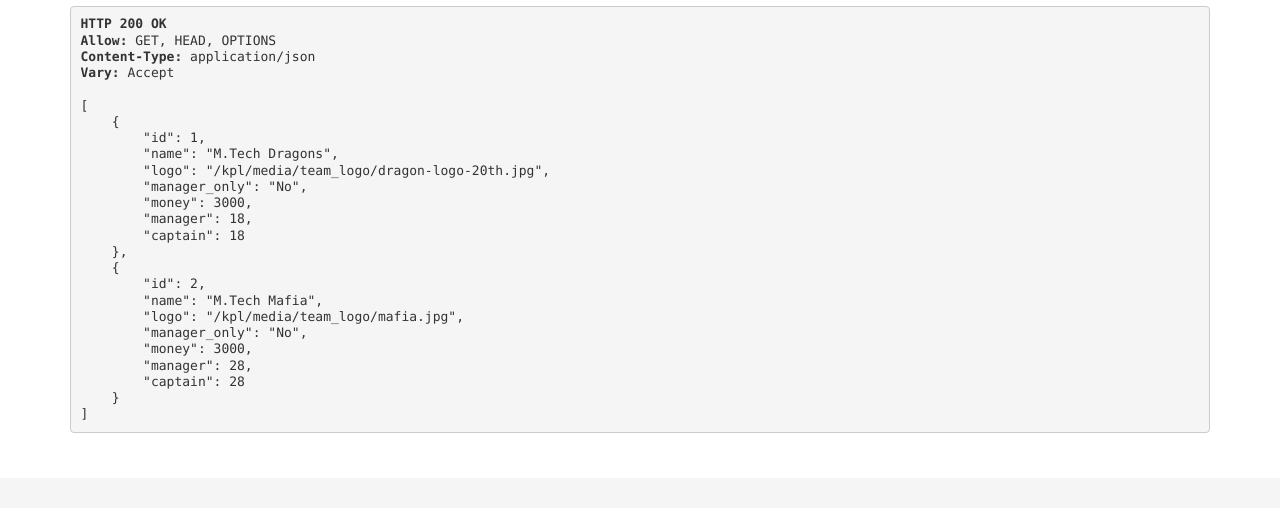
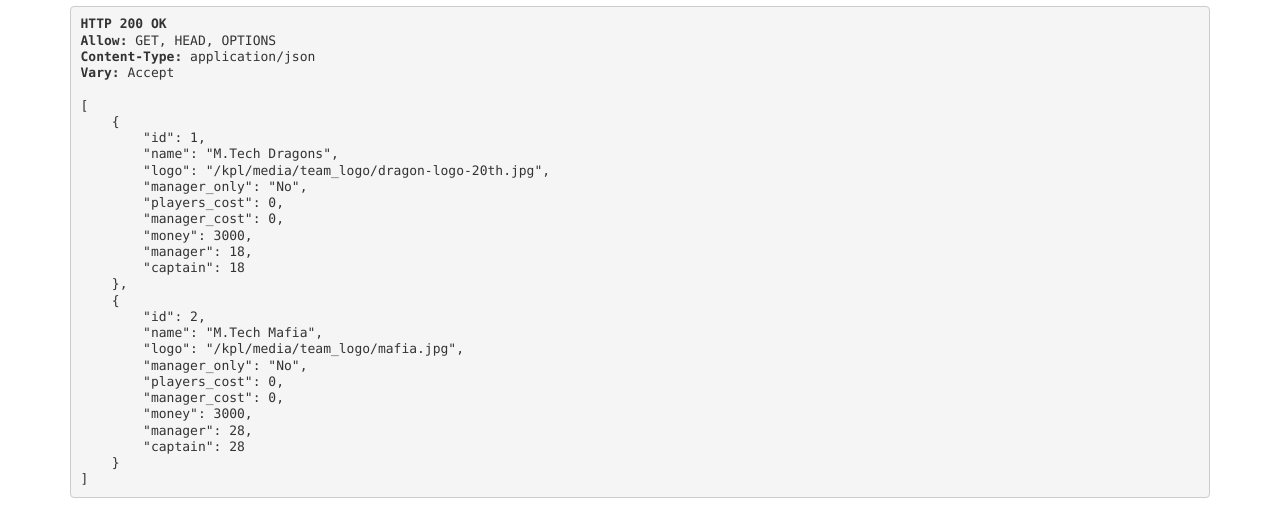
Before and after one commit to raj231992/kpl, a Django app: page /kpl/auction/team_money/ in a window 1280 px wide. Shown: the part 322-830 px from the top of the page. Before the commit the page ends 755 px from the top, so only its background shows below. Run offline with Django 3.2, Linux system fonts and the light colour scheme; data comes from the database, SQL or seed files in the repository; both versions use the stored data as it was after the commit; some libraries are stand-ins or nearby versions.

Commit message:
latest entires

```diff
--- a/auctions/urls.py
+++ b/auctions/urls.py
@@ -1,7 +1,7 @@
 from django.conf.urls import url
 from .views import (Current_Player_Data,Auction,Unsold_Player_Data,Refresh_Player_Data,
                     Sold_Player_Data,Team_Money,Top_Sold_Player_Data,Start_Auction,
-                    Skip_Player,)
+                    Skip_Player,Sell_Player)
 urlpatterns = [
     url(r'^current_player/$', Current_Player_Data.as_view()),
     url(r'^unsold_players/$', Unsold_Player_Data.as_view()),
@@ -11,5 +11,6 @@ urlpatterns = [
     url(r'^team_money/$', Team_Money.as_view()),
     url(r'^start_auction/$', Start_Auction.as_view()),
     url(r'^skip_player/$', Skip_Player.as_view()),
+    url(r'^sell_player/$', Sell_Player.as_view()),
     url(r'^$', Auction.as_view()),
 ]
--- a/auctions/views.py
+++ b/auctions/views.py
@@ -23,26 +23,39 @@ class Auction(View):
         return render(request,"auction.html",context)
 class Start_Auction(View):
     def get(self,request):
-        players = Player.objects.filter(auction_status='pending',pool='A').exclude(gender='Female')
-        tot = len(players)
-        player = players[random.randint(0,tot-1)]
-        current_player = Current_Player(current_player=player)
-        current_player.save()
-        refresh = Refresh_Data.objects.get(id=1)
-        if refresh.refresh == '0':
-            refresh.refresh = '1'
-        else:
-            refresh.refresh = '0'
-        refresh.save()
+        if request.user.username =='raj':
+            players = Player.objects.all()
+            for player in players:
+                player.auction_status = 'pending'
+                player.save()
+            teams = Team.objects.all()
+            for team in teams:
+                team.players_cost = 0
+                team.manager_cost = 0
+                team.money = 3000
+                team.save()
+            players = Player.objects.filter(auction_status='pending',pool='A').exclude(gender='Female').exclude(manager='Yes')
+            tot = len(players)
+            player = players[random.randint(0,tot-1)]
+            Sold_Player.objects.all().delete()
+            Current_Player.objects.all().delete()
+            current_player = Current_Player(current_player=player)
+            current_player.save()
+            refresh = Refresh_Data.objects.get(id=1)
+            if refresh.refresh == '0':
+                refresh.refresh = '1'
+            else:
+                refresh.refresh = '0'
+            refresh.save()
         return HttpResponseRedirect('/kpl/auction/')
 class Skip_Player(View):
     def get(self, request):
-        players = Player.objects.filter(auction_status='pending', pool='A').exclude(gender='Female')
+        players = Player.objects.filter(auction_status='pending', pool='A').exclude(gender='Female').exclude(manager='Yes')
         tot = len(players)
         if tot>0:
             player = players[random.randint(0, tot - 1)]
         else:
-            players = Player.objects.filter(auction_status='pending', pool='B').exclude(gender='Female')
+            players = Player.objects.filter(auction_status='pending', pool='B').exclude(gender='Female').exclude(manager='Yes')
             tot = len(players)
             player = players[random.randint(0, tot - 1)]
         current_player = Current_Player.objects.all()
@@ -56,6 +69,39 @@ class Skip_Player(View):
             refresh.refresh = '0'
         refresh.save()
         return HttpResponseRedirect('/kpl/auction/')
+class Sell_Player(View):
+    def post(self,request):
+        player = Current_Player.objects.all()[0]
+        team = Team.objects.get(id=request.POST['team'])
+        price = int(request.POST['price'])
+        sold_player = Sold_Player(player=player.current_player,team=team,price=price)
+        sold_player.save()
+        player.current_player.auction_status = 'sold'
+        player.current_player.save()
+        team.players_cost+=price
+        costliest_player = Sold_Player.objects.filter(team=team).order_by('-price')[0]
+        if team.manager_only=='No':
+            team.manager_cost = 0.75*costliest_player.price
+        team.money = 3000-(team.players_cost+team.manager_cost)
+        team.save()
+        refresh = Refresh_Data.objects.get(id=1)
+        players = Player.objects.filter(auction_status='pending', pool='A').exclude(gender='Female').exclude(manager='Yes')
+        tot = len(players)
+        if tot > 0:
+            player = players[random.randint(0, tot - 1)]
+        else:
+            players = Player.objects.filter(auction_status='pending', pool='B').exclude(gender='Female').exclude(manager='Yes')
+            tot = len(players)
+            player = players[random.randint(0, tot - 1)]
+        Current_Player.objects.all().delete()
+        cur_player = Current_Player(current_player=player)
+        cur_player.save()
+        if refresh.refresh == '0':
+            refresh.refresh = '1'
+        else:
+            refresh.refresh = '0'
+        refresh.save()
+        return HttpResponseRedirect('/kpl/auction/')
 class Current_Player_Data(APIView):
     def get(self,request):
         player = Current_Player.objects.all()[0]
@@ -63,7 +109,7 @@ class Current_Player_Data(APIView):
         return Response({'current_player':player_obj.data},status=200)
 class Unsold_Player_Data(APIView):
     def get(self,request):
-        players = Player.objects.filter(auction_status='pending').exclude(gender='Female').order_by('pool','name')
+        players = Player.objects.filter(auction_status='pending').exclude(gender='Female').exclude(manager='Yes').order_by('pool','name')
         player_obj = Unsold_Player_Serializer(players,many=True)
         return Response(data=player_obj.data,status=200)
 class Sold_Player_Data(APIView):
@@ -84,6 +130,6 @@ class Refresh_Player_Data(APIView):
 
 class Team_Money(APIView):
     def get(self,request):
-        teams = Team.objects.all().order_by('money','name')
+        teams = Team.objects.all().order_by('-money','name')
         team_obj = Team_Serializer(teams,many=True)
         return Response(data=team_obj.data, status=200)
--- a/teams/models.py
+++ b/teams/models.py
@@ -15,6 +15,8 @@ class Team(models.Model):
     captain = models.ForeignKey(Player,on_delete=models.CASCADE,related_name='captain')
     logo = models.ImageField(upload_to='team_logo/')
     manager_only = models.CharField(choices=manager_only_opts,max_length=3,default='No')
+    players_cost = models.IntegerField(default=0)
+    manager_cost = models.IntegerField(default=0)
     money = models.IntegerField(default=3000)
     def __str__(self):
         return str(self.name)
```
Also changed, not shown: templates/auction.html (+6 -6 lines), db.sqlite3, media/player_pics/1486572736091-259637412.jpg (added), media/player_pics/astha.jpg (added), media/player_pics/nehag.jpg (added), media/player_pics/nishanth.jpg (added), teams/migrations/0006_auto_20170207_2219.py (added).
